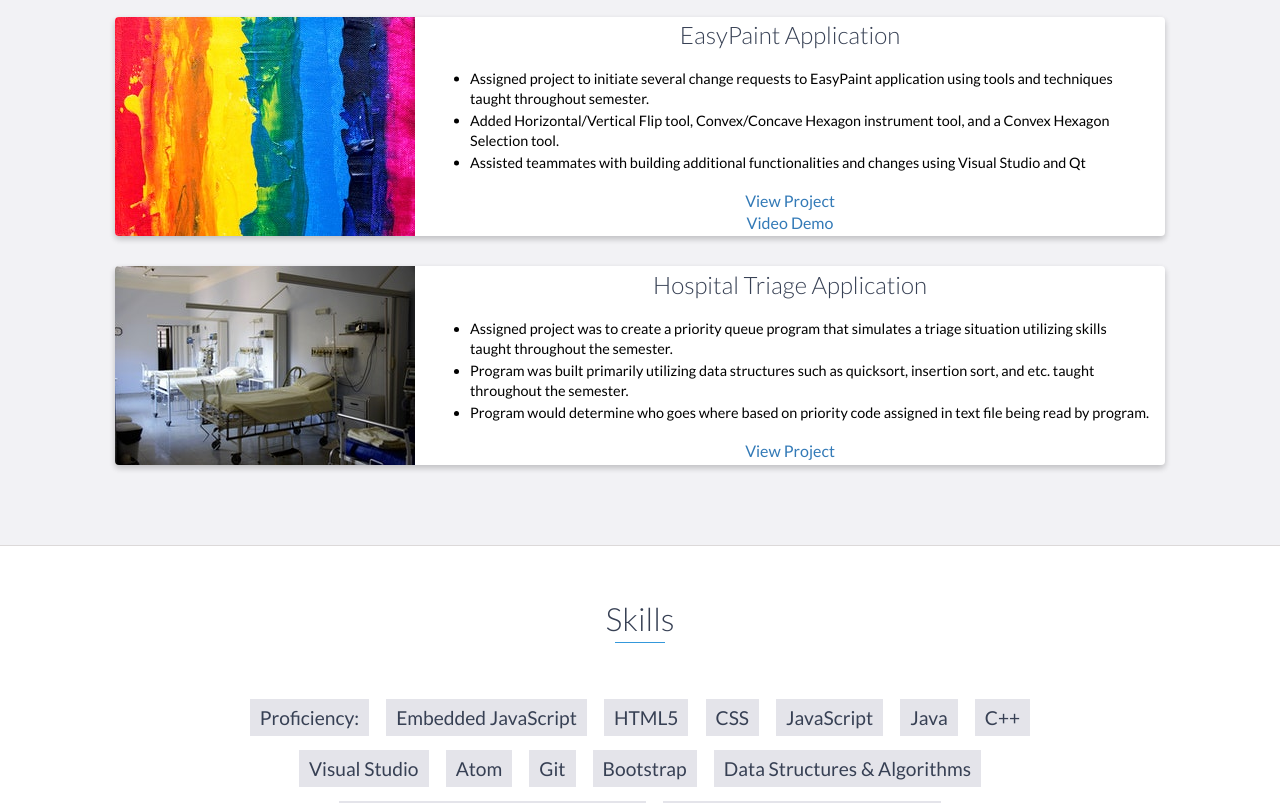
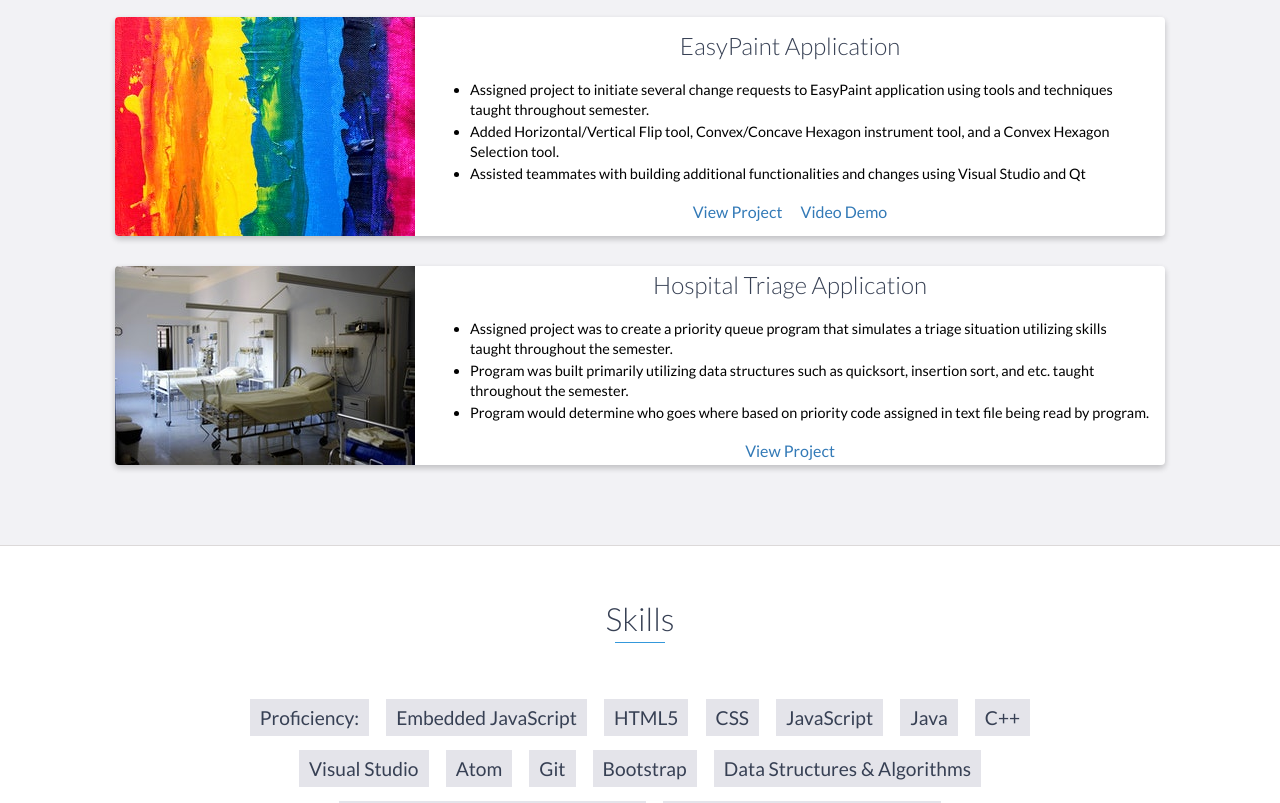
Before and after one commit to dgreen19/my-devportfolio, a website: page index.html in a window 1280 px wide. Shown: the part 2802-3605 px from the top of the page. Drawn offline with nearby package versions, Linux system fonts and the light colour scheme.

Commit message:
updated EasyPaint project demo info

```diff
--- a/css/styles.css
+++ b/css/styles.css
@@ -234,7 +234,7 @@ footer {
 }
 
 #demo {
-  margin-left: 300px;
+  margin-left: 15px;
 }
 
 .shadow {
--- a/index.html
+++ b/index.html
@@ -179,9 +179,9 @@
             </ul>
             </p>
             <a href="https://github.com/dgreen19/CSC-4110-EasyPaint-Project">View Project</a>
-            <div>
+            <span id="demo">
               <a href="https://www.youtube.com/watch?v=JlOlvSHaUyk&t">Video Demo</a>
-            </div>
+            </span>
           </div>
           <!-- End .project-info -->
         </div>
```
